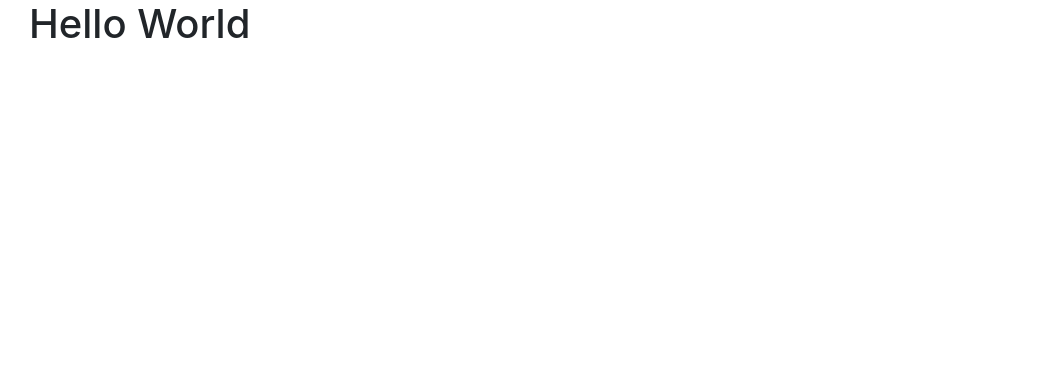
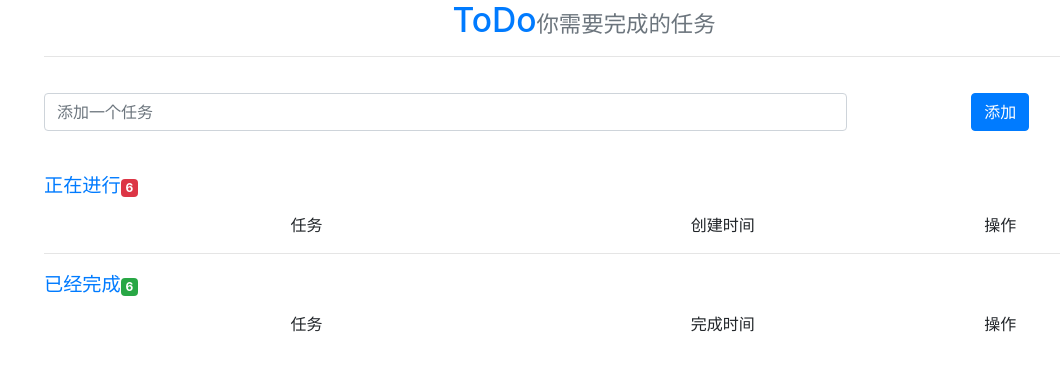
Before and after one commit to linyimin0812/ToDo-list, a React app: page / in a window 1280 px wide. Shown: the top 370 px of the page, without its empty margins (56-1116 px from the left). Built offline with nearby package versions, Linux system fonts and the light colour scheme.

Commit message:
Accomplish the static model

```diff
--- a/src/components/App.tsx
+++ b/src/components/App.tsx
@@ -3,22 +3,64 @@ import * as ReactDom from "react-dom";
 import "bootstrap/dist/css/bootstrap.min.css";
 import "bootstrap/dist/js/bootstrap.min.js";
 import * as $ from "jquery";
+import "../styles/App.css";
 
 export class App extends React.Component<any, IState>{
 
-    public render(): JSX.Element{
+    constructor(props){
+        super(props);
+        this.state = {
+            currentTask: "",
+            tasks: []
+        };
+    }
+    public render(): JSX.Element {
         return (
-            <h1>Hello World</h1>
+            <div className="container">
+                <h3 className="text-center text-primary"><big>ToDo</big><small className="text-secondary">你需要完成的任务</small></h3>
+                <hr />
+                <form className="form input-text">
+                    <div className="row text-center">
+                        <div className="col-md-9">
+                                <input type="text" className="form-control" placeholder="添加一个任务" />
+                        </div>
+                        <div className="col-md-3">
+                            <button type="submit" className="btn btn-primary">添加</button>
+                        </div>
+                    </div>
+                </form>
+
+                <div>
+                    <span className="text-primary"><big>正在进行</big></span>
+                    <p className="badge badge-danger">6</p>
+                </div>
+                <div className="row align-center">
+                    <div className="col-md-6 text-center">任务</div>
+                    <div className="col-md-3 text-center">创建时间</div>
+                    <div className="col-md-3 text-center">操作</div>
+                </div>
+                <hr />
+                <div>
+                    <span className="text-primary"><big>已经完成</big></span>
+                    <p className="badge badge-success">6</p>
+                </div>
+                <div className="row align-center">
+                    <div className="col-md-6 text-center">任务</div>
+                    <div className="col-md-3 text-center">完成时间</div>
+                    <div className="col-md-3 text-center">操作</div>
+                </div>
+
+            </div>
         )
     }
 }
 
-interface IState{
+interface IState {
     currentTask: string,
     tasks: ITask[]
 }
 
-interface ITask{
+interface ITask {
     id: number,
     value: string,
     isCompleted: boolean,
```
